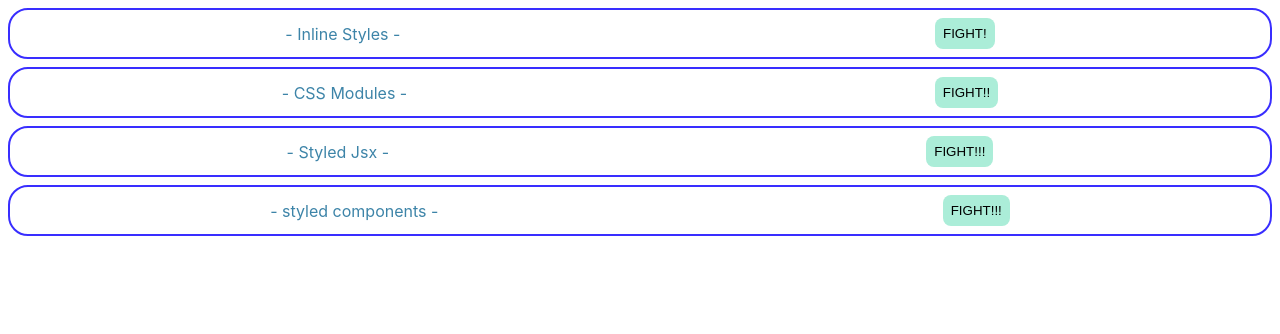
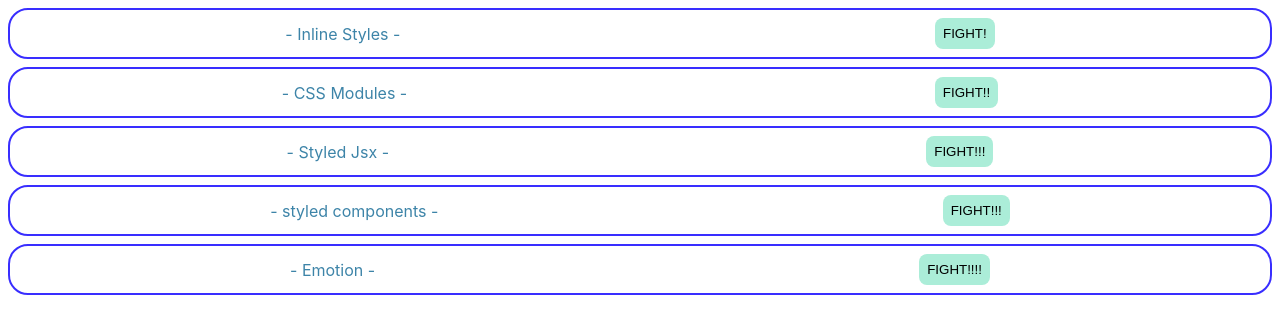
Before and after one commit to takayuki-s/react-review, a React (Create React App) app: page / in a window 1280 px wide. Shown: the top 334 px of the page. Built offline with nearby package versions, Linux system fonts and the light colour scheme.

Commit message:
@emotionでCSS適用
・おまじない
/** @jsxRuntime classic */
/** @jsx jsx */

・css``のパターンはscssと同じ記法
・css({})のパターンはインラインスタイルで
・styled.要素のパターンはstyled-conponentと同じ書き方

```diff
--- a/package.json
+++ b/package.json
@@ -3,6 +3,8 @@
   "version": "0.1.0",
   "private": true,
   "dependencies": {
+    "@emotion/react": "^11.4.0",
+    "@emotion/styled": "^11.3.0",
     "@testing-library/jest-dom": "^5.11.4",
     "@testing-library/react": "^11.1.0",
     "@testing-library/user-event": "^12.1.10",
--- a/src/App.js
+++ b/src/App.js
@@ -6,6 +6,7 @@
 import { CssModules } from './components/CssModules';
 import { StyledJsx } from './components/StyledJsx';
 import { StyledComponents } from './components/StyledComponents';
+import { Emotion } from './components/Emotion';
 
 function App() {
   const [text, setText] = useState('');
@@ -25,6 +26,7 @@
       <CssModules />
       <StyledJsx />
       <StyledComponents />
+      <Emotion />
     </div>
   );
 }
--- /dev/null
+++ b/src/components/Emotion.jsx
@@ -0,0 +1,37 @@
+/** @jsxRuntime classic */
+/** @jsx jsx */
+import { jsx, css } from "@emotion/react";
+import styled from "@emotion/styled";
+
+export const Emotion = () => {
+  const containerStyle = css`
+    border: solid 2px #392eff;
+    border-radius: 20px;
+    padding: 8px;
+    margin: 8px;
+    display: flex;
+    justify-content: space-around;
+    align-items: center;
+  `;
+  const titleStyle = css({
+    margin: 0,
+    color: "#3d84a8",
+  });
+  return (
+    <div css={containerStyle}>
+      <p css={titleStyle}>- Emotion -</p>
+      <SButton>FIGHT!!!!</SButton>
+    </div>
+  );
+};
+
+const SButton = styled.button`
+  background-color: #abedd8;
+  border: none;
+  padding: 8px;
+  border-radius: 8px;
+  &:hover {
+    background-color: #46cdcf;
+    color: #fff;
+    cursor: pointer;
+`
```
Also changed, not shown: 1 other file (tests, documents, lock files or other folders).
